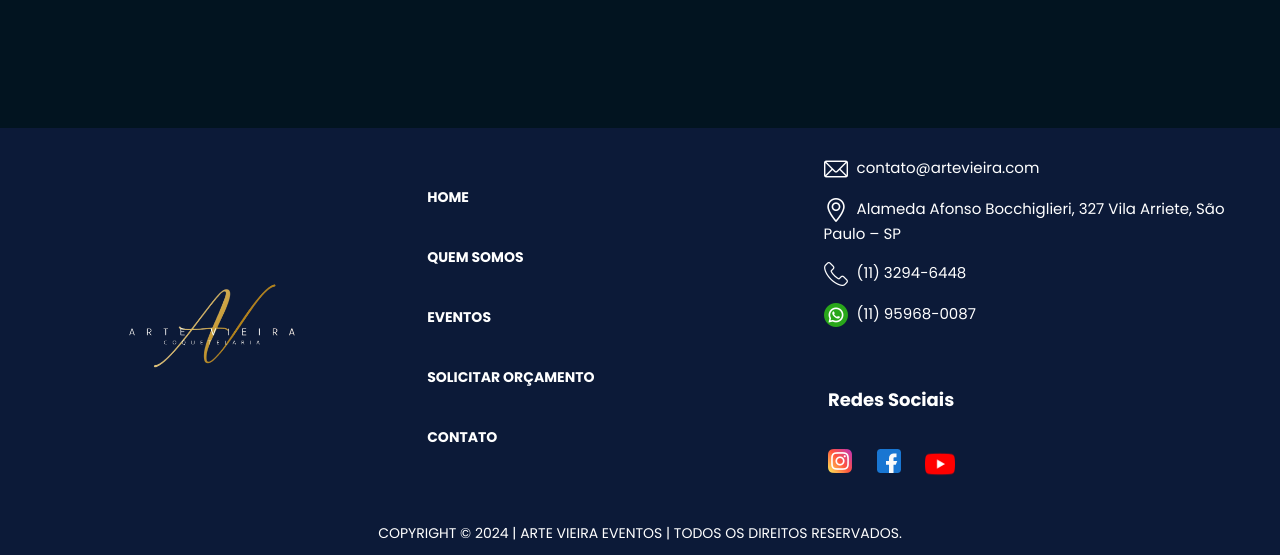
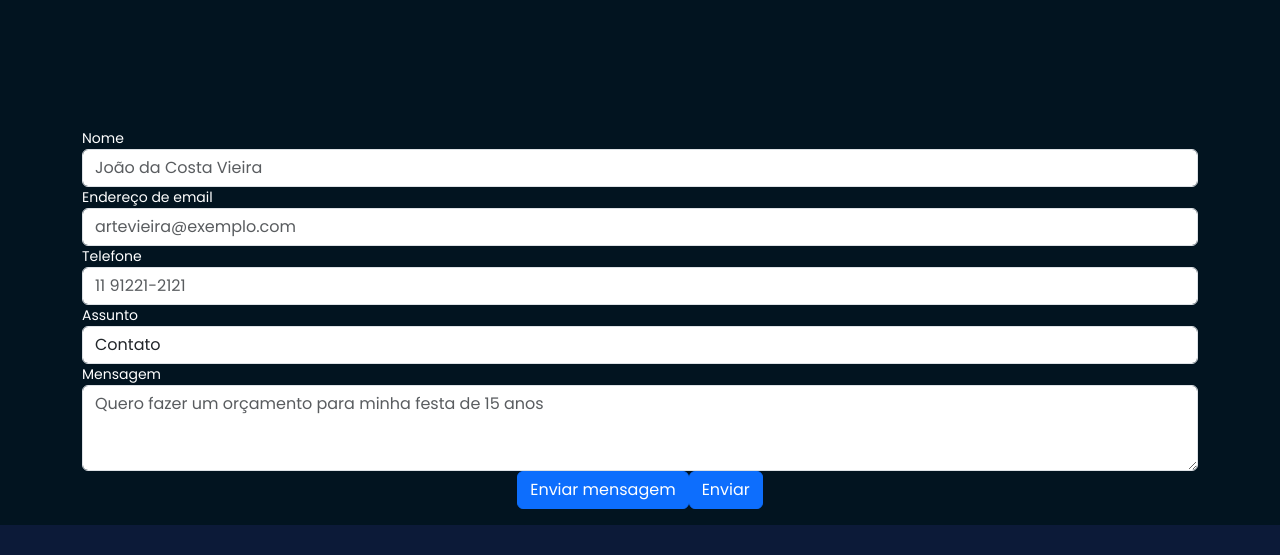
Before and after one commit to WWAraujo/site-5-semestre, a React (Create React App) app in the folder projeto-site/: page / in a window 1280 px wide. Shown: the part 2880-3435 px from the top of the page. Built offline with nearby package versions, Linux system fonts and the light colour scheme.

Commit message:
feature: send email

```diff
--- a/projeto-site/src/App.js
+++ b/projeto-site/src/App.js
@@ -13,6 +13,7 @@ import Feedback from './components/feedback';
 import Footer from './footer/footer';
 import 'bootstrap/dist/css/bootstrap.min.css';
 import 'swiper/css/bundle';
+import Contact from './components/Contact/contact';
 
 function App() {
 
@@ -25,6 +26,7 @@ function App() {
         <About id="about" />
         <Carousel id="carousel" />
         <Team />
+        <Contact />
         <Feedback />
         <Footer id="contact"/>
 
--- /dev/null
+++ b/projeto-site/src/components/Contact/contact.js
@@ -0,0 +1,85 @@
+import React, { useState } from 'react';
+import SendMessage from '../../SendMessage';
+
+// import IContact from '../interfaces/IContact.js';
+
+function Contact() {
+
+    const [formData, setFormData] = useState({
+        email: '',
+        name: '',
+        phone: '',
+        subject: '',
+        message: ''
+    });
+
+    /**
+     * Evento para inserir no formData
+     * @param {*} e
+     */
+    const handleChange = (e) => {
+        const { name, value } = e.target;
+        setFormData({
+            ...formData,
+            [name]: value
+        });
+    };
+
+    /**
+     * Evento para envio do formulário
+     * @param {*} e
+     */
+    const handleSubmit = (e) => {
+        e.preventDefault();
+
+        SendMessage('https://web.whatsapp.com/send?phone=${encodeURIComponent(11930004230)}&text=${encodeURIComponent(testeeeee)}', 'testeeeeeeeeee');
+        // Aqui você pode usar a instância newContact conforme necessário, por exemplo, enviar para um servidor
+        console.log(formData);
+
+        setFormData({
+            email: '',
+            name: '',
+            phone: '',
+            subject: '',
+            message: ''
+        });
+    };
+
+    return (
+        <div className='container'>
+            <form onSubmit={handleSubmit}>
+                <div className="form-group">
+                    <label htmlFor="exampleFormControlInput1">Nome</label>
+                    <input type="text" className="form-control" id="exampleFormControlInput1" placeholder="João da Costa Vieira" name="name" value={formData.name} onChange={handleChange} />
+                </div>
+                <div className="form-group">
+                    <label htmlFor="exampleFormControlInput2">Endereço de email</label>
+                    <input type="email" className="form-control" id="exampleFormControlInput2" placeholder="artevieira@exemplo.com" name="email" value={formData.email} onChange={handleChange} />
+                </div>
+                <div className="form-group">
+                    <label htmlFor="exampleFormControlInput3">Telefone</label>
+                    <input type="text" className="form-control" id="exampleFormControlInput3" placeholder="11 91221-2121" name="phone" value={formData.phone} onChange={handleChange} />
+                </div>
+                <div className="form-group">
+                    <label htmlFor="exampleFormControlSelect1">Assunto</label>
+                    <select className="form-control" id="exampleFormControlSelect1" name="subject" value={formData.subject} onChange={handleChange}>
+                        <option>Contato</option>
+                        <option>Vamos fazer um orçamento</option>
+                        <option>Outro</option>
+                    </select>
+                </div>
+
+                <div className="form-group">
+                    <label htmlFor="exampleFormControlTextarea1">Mensagem</label>
+                    <textarea className="form-control" id="exampleFormControlTextarea1" rows="3" placeholder="Quero fazer um orçamento para minha festa de 15 anos" name="message" value={formData.message} onChange={handleChange}></textarea>
+                </div>
+                <div className='text-center mb-3'>
+                    <a href={`https://web.whatsapp.com/send?phone=${encodeURIComponent(formData.phone)}&text=${encodeURIComponent(formData.message)}`} className="btn btn-primary">Enviar mensagem</a>
+                    <button href="https://web.whatsapp.com/send?phone=5511999999999&text=Olá%20mundo!" type="submit" className="btn btn-primary">Enviar</button>
+                </div>
+            </form>
+        </div>
+    )
+}
+
+export default Contact;
```
